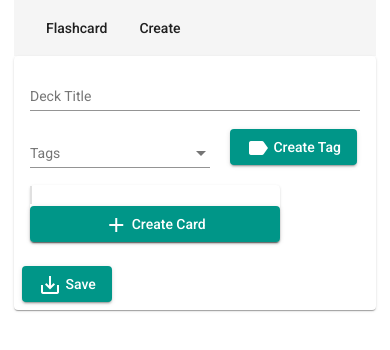
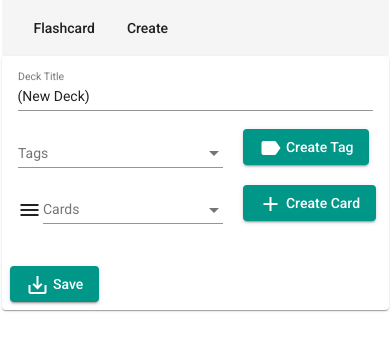
Before and after one commit to Hosch250/Flashcard, an Angular app in the folder Flashcard/ClientApp/: page /create in a window 390 px wide. Shown: the top 350 px of the page. Built offline with nearby package versions, Linux system fonts and the light colour scheme.

Commit message:
Tweak display of card selector based on screen size

```diff
--- a/Flashcard/ClientApp/src/app/create/create.component.html
+++ b/Flashcard/ClientApp/src/app/create/create.component.html
@@ -21,13 +21,13 @@
                 </div>
             </div>
 
-            <div fxLayout="row" fxLayoutGap="20px">
-                <div fxFlex="250px">
+            <div fxLayout="{{ showSidebar ? 'row' : 'column' }}" fxLayoutGap="{{ showSidebar ? '20px' : '' }}">
+                <div fxFlex="250px" *ngIf="showSidebar">
                     <mat-card class="flashcard-list">
                         <mat-card-content>
                             <div fxLayout="column">
                                 <div fxFlex>
-                                    <mat-button-toggle-group vertical value="0" (change)="setSelectedCard($event)">
+                                    <mat-button-toggle-group vertical [value]="selectedCard?.id || 0" (change)="setSelectedCard($event)">
                                         <mat-button-toggle *ngFor="let card of flashcardDeck?.cards" value="{{card.id}}" [checked]="card.id === selectedCard?.id">
                                             {{card.label}}
                                         </mat-button-toggle>
@@ -41,6 +41,26 @@
                             </div>
                         </mat-card-content>
                     </mat-card>
+                </div>
+                <div fxFlex *ngIf="!showSidebar">
+                    <div fxLayout="row" class="card-select-selector">
+                        <div fxFlex="25px" class="menu-icon">
+                            <mat-icon>menu</mat-icon>
+                        </div>
+                        <div fxFlex>
+                            <mat-form-field>
+                                <mat-label>Cards</mat-label>
+                                <mat-select value="selectedCard?.id || 0" (selectionChange)="setSelectedCard($event)">
+                                    <mat-option *ngFor="let card of flashcardDeck?.cards" value="{{card.id}}">{{card.label}}</mat-option>
+                                </mat-select>
+                            </mat-form-field>
+                        </div>
+                        <div fxFlex="130px" class="create-card-button">
+                            <button mat-raised-button color="primary" (click)="addCard()">
+                                <mat-icon>add</mat-icon> Create Card
+                            </button>
+                        </div>
+                    </div>
                 </div>
                 <div fxFlex *ngIf="selectedCard">
                     <mat-card>
--- a/Flashcard/ClientApp/src/app/create/create.component.scss
+++ b/Flashcard/ClientApp/src/app/create/create.component.scss
@@ -27,4 +27,14 @@ section {
             width: 100%;
         }
     }
+
+    .card-select-selector {
+        .menu-icon {
+            margin: auto
+        }
+
+        .create-card-button {
+            margin-left: 20px
+        }
+    }
 }
--- a/Flashcard/ClientApp/src/app/create/create.component.ts
+++ b/Flashcard/ClientApp/src/app/create/create.component.ts
@@ -1,8 +1,9 @@
 import { Component, OnInit, ViewEncapsulation } from '@angular/core';
 import { FlashcardDeckService, FlashcardDeck, Flashcard } from '../shared/services/flashcardDeck.service';
-import { find, remove, indexOf } from 'lodash';
+import { find, remove, indexOf, findKey } from 'lodash';
 import {MatDialog, MatDialogRef, MAT_DIALOG_DATA} from '@angular/material/dialog';
 import { ActivatedRoute } from '@angular/router';
+import { BreakpointObserver, Breakpoints } from '@angular/cdk/layout';
 
 @Component({
     selector: 'fcd-create',
@@ -44,7 +45,18 @@ export class CreateComponent implements OnInit {
         });
     }
 
-    constructor(private flashcardDeckService: FlashcardDeckService, private dialog: MatDialog, private route: ActivatedRoute) {
+    private readonly breakpointsToShowSidebar = {
+        "(max-width: 599.99px) and (orientation: portrait)": false,
+        "(min-width: 600px) and (max-width: 839.99px) and (orientation: portrait)": false,
+        "(min-width: 840px) and (orientation: portrait)": false,
+        "(max-width: 959.99px) and (orientation: landscape)": false,
+        "(min-width: 960px) and (max-width: 1279.99px) and (orientation: landscape)": true,
+        "(min-width: 1280px) and (orientation: landscape)": true
+    };
+
+    public showSidebar = true;
+
+    constructor(private readonly flashcardDeckService: FlashcardDeckService, private readonly dialog: MatDialog, private readonly route: ActivatedRoute, private readonly breakpointObserver: BreakpointObserver) {
         if (!route.snapshot.paramMap.has('id')) {
             this.flashcardDeck = this.flashcardDeckService.getNew();
         } else {
@@ -55,6 +67,21 @@ export class CreateComponent implements OnInit {
                     this.selectedCard = this.flashcardDeck.cards[0];
                 });
         }
+
+        breakpointObserver.observe([
+            Breakpoints.Handset,
+            Breakpoints.Tablet,
+            Breakpoints.Web,
+            Breakpoints.HandsetPortrait,
+            Breakpoints.TabletPortrait,
+            Breakpoints.WebPortrait,
+            Breakpoints.HandsetLandscape,
+            Breakpoints.TabletLandscape,
+            Breakpoints.WebLandscape
+        ]).subscribe(result => {
+            let breakpoint = findKey(result.breakpoints, o => o);
+            this.showSidebar = this.breakpointsToShowSidebar[breakpoint];
+        });
     }
 
     public setSelectedCard(ev: any) {
@@ -65,7 +92,7 @@ export class CreateComponent implements OnInit {
     public addCard() {
         this.flashcardDeck.cards.push({
             id: this.flashcardDeck.cards.length,
-            label: '',
+            label: '(New Card)',
             front: '',
             back: ''
         });
--- a/Flashcard/ClientApp/src/app/deck-finder/deck-finder.component.ts
+++ b/Flashcard/ClientApp/src/app/deck-finder/deck-finder.component.ts
@@ -20,7 +20,7 @@ export class DeckFinderComponent implements OnInit {
         "(min-width: 1280px) and (orientation: landscape)": 3
     };
 
-    constructor(private readonly flashcardDeckService: FlashcardDeckService, private http: HttpClient, private breakpointObserver: BreakpointObserver) {
+    constructor(private readonly flashcardDeckService: FlashcardDeckService, private readonly http: HttpClient, private readonly breakpointObserver: BreakpointObserver) {
         breakpointObserver.observe([
             Breakpoints.Handset,
             Breakpoints.Tablet,
--- a/Flashcard/ClientApp/src/app/shared/services/flashcardDeck.service.ts
+++ b/Flashcard/ClientApp/src/app/shared/services/flashcardDeck.service.ts
@@ -32,7 +32,7 @@ export class FlashcardDeckService {
     getNew(): FlashcardDeck {
         return {
             id: 0,
-            title: '',
+            title: '(New Deck)',
             cards: [],
             tags: []
         }
```
